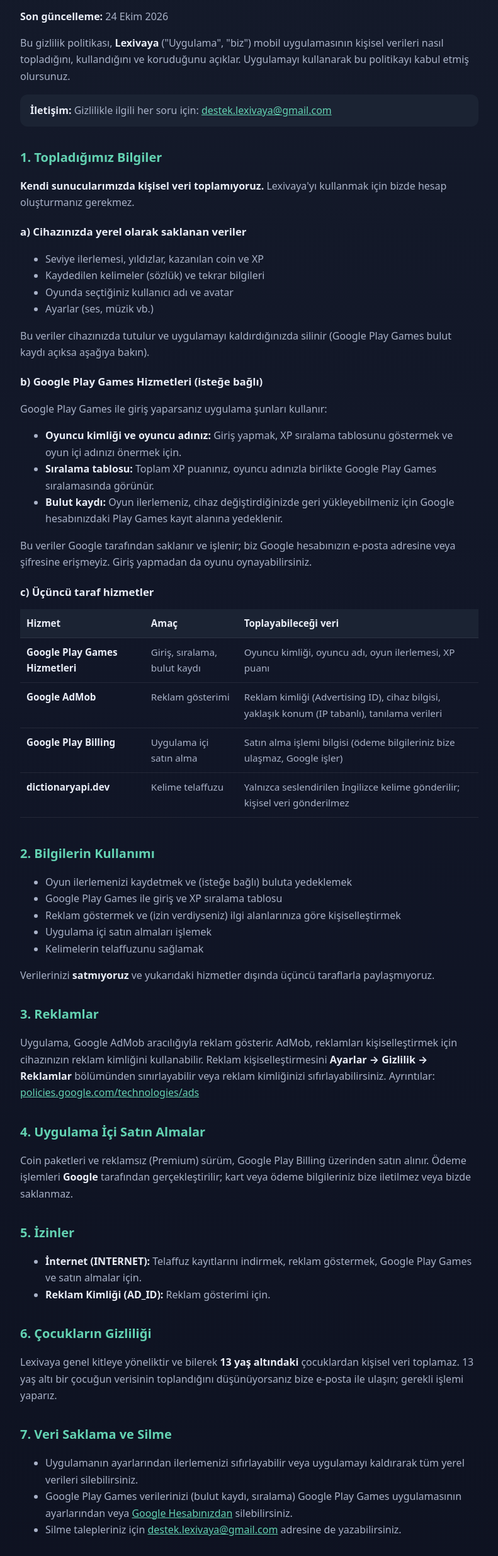
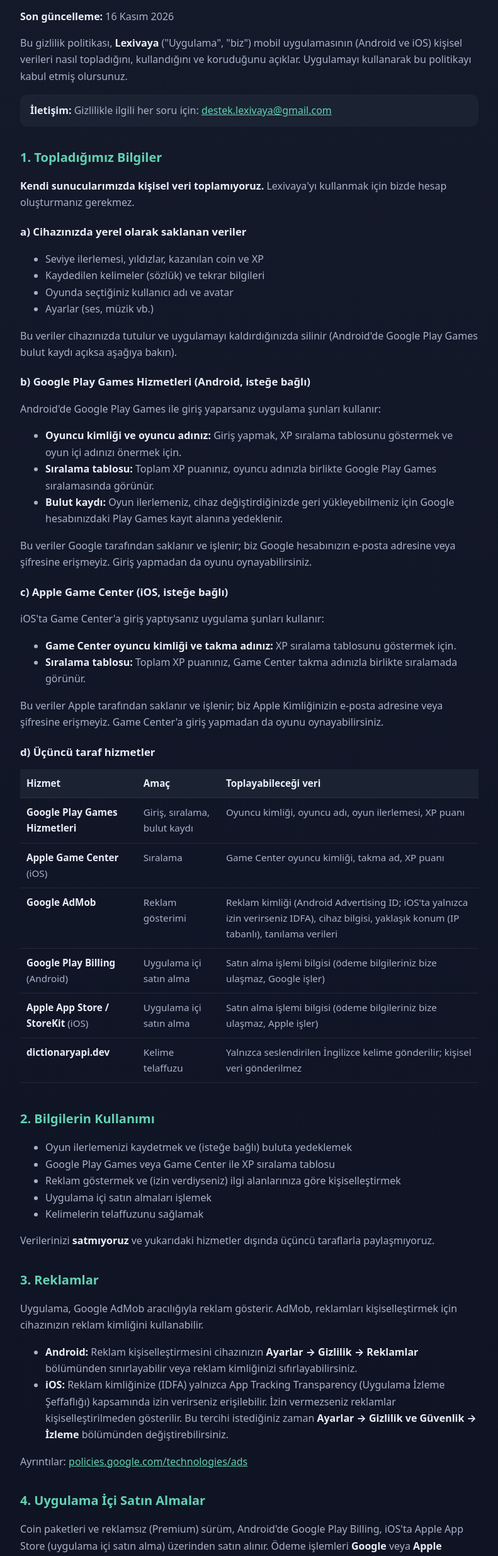
Before and after one commit to lexivaya/lexivaya.github.io, a plain HTML site: page privacy.html in a window 1280 px wide. Shown: the part 128-2598 px from the top of the page at 63% size, without its empty margins (244-1035 px from the left). Drawn offline with Linux system fonts and the light colour scheme.

Commit message:
Add iOS details to privacy policy and terms
Cover App Store purchases, Game Center, App Tracking Transparency,
restore purchases, Apple refunds and the Apple standard EULA.

Co-Authored-By: Claude Opus 5.5 <noreply@anthropic.com>
Claude-Session: https://claude.ai/code/session_01VDzt4wJzttcvWgVi6btBFv

```diff
--- a/privacy.html
+++ b/privacy.html
@@ -29,9 +29,9 @@
 <main>
 <a class="back" href="./">← Lexivaya</a>
 <h1>Lexivaya Gizlilik Politikası</h1>
-<p><b>Son güncelleme:</b> 24 Ekim 2026</p>
+<p><b>Son güncelleme:</b> 16 Kasım 2026</p>
 
-<p>Bu gizlilik politikası, <b>Lexivaya</b> ("Uygulama", "biz") mobil uygulamasının kişisel verileri nasıl topladığını,
+<p>Bu gizlilik politikası, <b>Lexivaya</b> ("Uygulama", "biz") mobil uygulamasının (Android ve iOS) kişisel verileri nasıl topladığını,
 kullandığını ve koruduğunu açıklar. Uygulamayı kullanarak bu politikayı kabul etmiş olursunuz.</p>
 <p class="note"><b>İletişim:</b> Gizlilikle ilgili her soru için: <a href="mailto:destek.lexivaya@gmail.com">destek.lexivaya@gmail.com</a></p>
 
@@ -45,10 +45,10 @@ kullandığını ve koruduğunu açıklar. Uygulamayı kullanarak bu politikayı
   <li>Oyunda seçtiğiniz kullanıcı adı ve avatar</li>
   <li>Ayarlar (ses, müzik vb.)</li>
 </ul>
-<p>Bu veriler cihazınızda tutulur ve uygulamayı kaldırdığınızda silinir (Google Play Games bulut kaydı açıksa aşağıya bakın).</p>
+<p>Bu veriler cihazınızda tutulur ve uygulamayı kaldırdığınızda silinir (Android'de Google Play Games bulut kaydı açıksa aşağıya bakın).</p>
 
-<h3>b) Google Play Games Hizmetleri (isteğe bağlı)</h3>
-<p>Google Play Games ile giriş yaparsanız uygulama şunları kullanır:</p>
+<h3>b) Google Play Games Hizmetleri (Android, isteğe bağlı)</h3>
+<p>Android'de Google Play Games ile giriş yaparsanız uygulama şunları kullanır:</p>
 <ul>
   <li><b>Oyuncu kimliği ve oyuncu adınız:</b> Giriş yapmak, XP sıralama tablosunu göstermek ve oyun içi adınızı önermek için.</li>
   <li><b>Sıralama tablosu:</b> Toplam XP puanınız, oyuncu adınızla birlikte Google Play Games sıralamasında görünür.</li>
@@ -57,13 +57,24 @@ kullandığını ve koruduğunu açıklar. Uygulamayı kullanarak bu politikayı
 <p>Bu veriler Google tarafından saklanır ve işlenir; biz Google hesabınızın e-posta adresine veya şifresine erişmeyiz.
 Giriş yapmadan da oyunu oynayabilirsiniz.</p>
 
-<h3>c) Üçüncü taraf hizmetler</h3>
+<h3>c) Apple Game Center (iOS, isteğe bağlı)</h3>
+<p>iOS'ta Game Center'a giriş yaptıysanız uygulama şunları kullanır:</p>
+<ul>
+  <li><b>Game Center oyuncu kimliği ve takma adınız:</b> XP sıralama tablosunu göstermek için.</li>
+  <li><b>Sıralama tablosu:</b> Toplam XP puanınız, Game Center takma adınızla birlikte sıralamada görünür.</li>
+</ul>
+<p>Bu veriler Apple tarafından saklanır ve işlenir; biz Apple Kimliğinizin e-posta adresine veya şifresine erişmeyiz.
+Game Center'a giriş yapmadan da oyunu oynayabilirsiniz.</p>
+
+<h3>d) Üçüncü taraf hizmetler</h3>
 <div class="table-wrap">
 <table>
   <tr><th>Hizmet</th><th>Amaç</th><th>Toplayabileceği veri</th></tr>
   <tr><td><b>Google Play Games Hizmetleri</b></td><td>Giriş, sıralama, bulut kaydı</td><td>Oyuncu kimliği, oyuncu adı, oyun ilerlemesi, XP puanı</td></tr>
-  <tr><td><b>Google AdMob</b></td><td>Reklam gösterimi</td><td>Reklam kimliği (Advertising ID), cihaz bilgisi, yaklaşık konum (IP tabanlı), tanılama verileri</td></tr>
-  <tr><td><b>Google Play Billing</b></td><td>Uygulama içi satın alma</td><td>Satın alma işlemi bilgisi (ödeme bilgileriniz bize ulaşmaz, Google işler)</td></tr>
+  <tr><td><b>Apple Game Center</b> (iOS)</td><td>Sıralama</td><td>Game Center oyuncu kimliği, takma ad, XP puanı</td></tr>
+  <tr><td><b>Google AdMob</b></td><td>Reklam gösterimi</td><td>Reklam kimliği (Android Advertising ID; iOS'ta yalnızca izin verirseniz IDFA), cihaz bilgisi, yaklaşık konum (IP tabanlı), tanılama verileri</td></tr>
+  <tr><td><b>Google Play Billing</b> (Android)</td><td>Uygulama içi satın alma</td><td>Satın alma işlemi bilgisi (ödeme bilgileriniz bize ulaşmaz, Google işler)</td></tr>
+  <tr><td><b>Apple App Store / StoreKit</b> (iOS)</td><td>Uygulama içi satın alma</td><td>Satın alma işlemi bilgisi (ödeme bilgileriniz bize ulaşmaz, Apple işler)</td></tr>
   <tr><td><b>dictionaryapi.dev</b></td><td>Kelime telaffuzu</td><td>Yalnızca seslendirilen İngilizce kelime gönderilir; kişisel veri gönderilmez</td></tr>
 </table>
 </div>
@@ -71,7 +82,7 @@ Giriş yapmadan da oyunu oynayabilirsiniz.</p>
 <h2>2. Bilgilerin Kullanımı</h2>
 <ul>
   <li>Oyun ilerlemenizi kaydetmek ve (isteğe bağlı) buluta yedeklemek</li>
-  <li>Google Play Games ile giriş ve XP sıralama tablosu</li>
+  <li>Google Play Games veya Game Center ile XP sıralama tablosu</li>
   <li>Reklam göstermek ve (izin verdiyseniz) ilgi alanlarınıza göre kişiselleştirmek</li>
   <li>Uygulama içi satın almaları işlemek</li>
   <li>Kelimelerin telaffuzunu sağlamak</li>
@@ -80,17 +91,28 @@ Giriş yapmadan da oyunu oynayabilirsiniz.</p>
 
 <h2>3. Reklamlar</h2>
 <p>Uygulama, Google AdMob aracılığıyla reklam gösterir. AdMob, reklamları kişiselleştirmek için cihazınızın reklam
-kimliğini kullanabilir. Reklam kişiselleştirmesini <b>Ayarlar → Gizlilik → Reklamlar</b> bölümünden sınırlayabilir veya
-reklam kimliğinizi sıfırlayabilirsiniz. Ayrıntılar: <a href="https://policies.google.com/technologies/ads">policies.google.com/technologies/ads</a></p>
+kimliğini kullanabilir.</p>
+<ul>
+  <li><b>Android:</b> Reklam kişiselleştirmesini cihazınızın <b>Ayarlar → Gizlilik → Reklamlar</b> bölümünden sınırlayabilir veya
+      reklam kimliğinizi sıfırlayabilirsiniz.</li>
+  <li><b>iOS:</b> Reklam kimliğinize (IDFA) yalnızca App Tracking Transparency (Uygulama İzleme Şeffaflığı) kapsamında izin
+      verirseniz erişilebilir. İzin vermezseniz reklamlar kişiselleştirilmeden gösterilir. Bu tercihi istediğiniz zaman
+      <b>Ayarlar → Gizlilik ve Güvenlik → İzleme</b> bölümünden değiştirebilirsiniz.</li>
+</ul>
+<p>Ayrıntılar: <a href="https://policies.google.com/technologies/ads">policies.google.com/technologies/ads</a></p>
 
 <h2>4. Uygulama İçi Satın Almalar</h2>
-<p>Coin paketleri ve reklamsız (Premium) sürüm, Google Play Billing üzerinden satın alınır. Ödeme işlemleri
-<b>Google</b> tarafından gerçekleştirilir; kart veya ödeme bilgileriniz bize iletilmez veya bizde saklanmaz.</p>
+<p>Coin paketleri ve reklamsız (Premium) sürüm, Android'de Google Play Billing, iOS'ta Apple App Store (uygulama içi satın alma)
+üzerinden satın alınır. Ödeme işlemleri <b>Google</b> veya <b>Apple</b> tarafından gerçekleştirilir; kart veya ödeme bilgileriniz
+bize iletilmez veya bizde saklanmaz. iOS'ta Premium satın alımınızı uygulamadaki <b>Satın Alımları Geri Yükle</b> seçeneğiyle
+geri yükleyebilirsiniz.</p>
 
 <h2>5. İzinler</h2>
 <ul>
   <li><b>İnternet (INTERNET):</b> Telaffuz kayıtlarını indirmek, reklam göstermek, Google Play Games ve satın almalar için.</li>
-  <li><b>Reklam Kimliği (AD_ID):</b> Reklam gösterimi için.</li>
+  <li><b>Reklam Kimliği (AD_ID, Android):</b> Reklam gösterimi için.</li>
+  <li><b>İzleme izni (iOS, App Tracking Transparency):</b> Uygulama izin isterse, reklam kimliğinize (IDFA) erişim yalnızca
+      onay vermenizle mümkündür; vermezseniz uygulama aynı şekilde çalışır.</li>
 </ul>
 
 <h2>6. Çocukların Gizliliği</h2>
@@ -102,11 +124,13 @@ reklam kimliğinizi sıfırlayabilirsiniz. Ayrıntılar: <a href="https://polici
   <li>Uygulamanın ayarlarından ilerlemenizi sıfırlayabilir veya uygulamayı kaldırarak tüm yerel verileri silebilirsiniz.</li>
   <li>Google Play Games verilerinizi (bulut kaydı, sıralama) Google Play Games uygulamasının ayarlarından veya
       <a href="https://myaccount.google.com/">Google Hesabınızdan</a> silebilirsiniz.</li>
+  <li>Game Center verilerinizi (sıralama puanı) Apple Kimliği ayarlarınızdan yönetebilir veya
+      <a href="https://privacy.apple.com/">privacy.apple.com</a> üzerinden silinmesini talep edebilirsiniz.</li>
   <li>Silme talepleriniz için <a href="mailto:destek.lexivaya@gmail.com">destek.lexivaya@gmail.com</a> adresine de yazabilirsiniz.</li>
 </ul>
 
 <h2>8. Güvenlik</h2>
-<p>Verilerinizin güvenliği için makul önlemler alınır; Google hizmetleriyle iletişim şifreli bağlantı (HTTPS) üzerinden yapılır.
+<p>Verilerinizin güvenliği için makul önlemler alınır; Google ve Apple hizmetleriyle iletişim şifreli bağlantı (HTTPS) üzerinden yapılır.
 Ancak internet üzerinden hiçbir aktarımın %100 güvenli olmadığını hatırlatırız.</p>
 
 <h2>9. Politika Değişiklikleri</h2>
@@ -117,7 +141,8 @@ Ancak internet üzerinden hiçbir aktarımın %100 güvenli olmadığını hatı
 
 <p><i>Üçüncü taraf politikalar:</i>
 <a href="https://policies.google.com/privacy">Google Gizlilik Politikası</a> ·
-<a href="https://play.google.com/about/play-terms/">Google Play Hizmet Şartları</a></p>
+<a href="https://play.google.com/about/play-terms/">Google Play Hizmet Şartları</a> ·
+<a href="https://www.apple.com/legal/privacy/">Apple Gizlilik Politikası</a></p>
 </main>
 </body>
 </html>
```
Also changed, not shown: index.html (+1 -1 lines), terms.html (+17 -10 lines).
